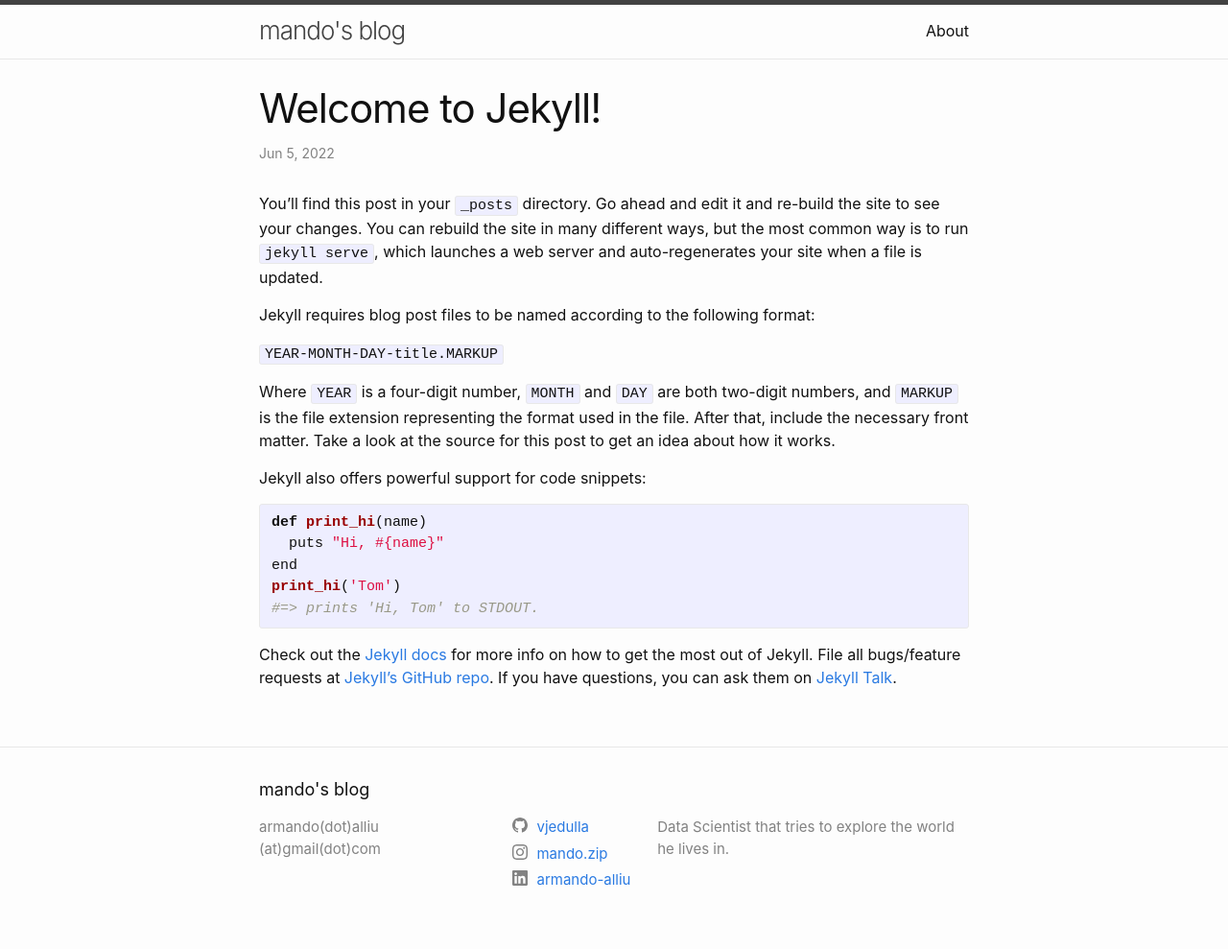
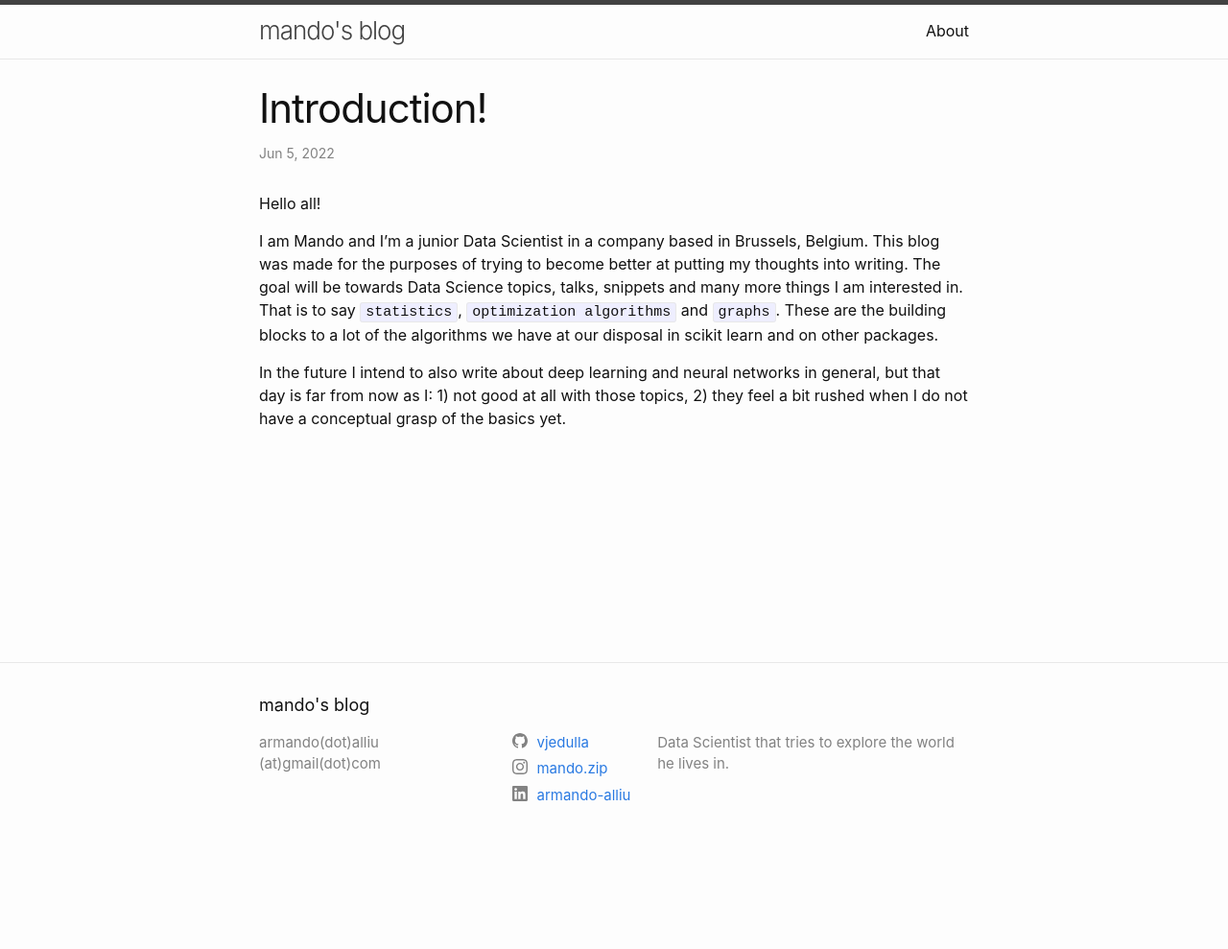
Before and after one commit to vjedulla/vjedulla.github.io, a Jekyll site: the page built from _posts/2022-06-11-welcome-to-jekyll.markdown, in a window 1280 px wide. Shown: the whole page at 96% size. Built offline with Jekyll 4.4.1, drawn with Linux system fonts in a browser that asks for light colours; after the commit the page ends 900 px from its top, so only the background shows below that.

Commit message:
intro post

```diff
--- a/_posts/2022-06-11-welcome-to-jekyll.markdown
+++ b/_posts/2022-06-11-welcome-to-jekyll.markdown
@@ -1,12 +1,28 @@
 ---
 layout: post
-title:  "Welcome to Jekyll!"
+title:  Introduction!
 date:   2022-06-05
-categories: init
+categories: intro
 
 description: testing
 ---
-You’ll find this post in your `_posts` directory. Go ahead and edit it and re-build the site to see your changes. You can rebuild the site in many different ways, but the most common way is to run `jekyll serve`, which launches a web server and auto-regenerates your site when a file is updated.
+
+Hello all!
+
+I am Mando and I'm a junior Data Scientist in a company based in Brussels, Belgium. This blog was made for the purposes of trying to become better at
+putting my thoughts into writing. The goal will be towards Data Science topics, talks, snippets and many more things I am interested in.
+That is to say `statistics`, `optimization algorithms` and `graphs`. These are the building blocks to a lot of the algorithms we have at our disposal
+in scikit learn and on other packages.
+
+
+In the future I intend to also write about deep learning and neural networks in general, but that day is far from now as I: 1) not good at all with those
+topics, 2) they feel a bit rushed when I do not have a conceptual grasp of the basics yet.
+
+
+
+
+
+<!-- You’ll find this post in your `_posts` directory. Go ahead and edit it and re-build the site to see your changes. You can rebuild the site in many different ways, but the most common way is to run `jekyll serve`, which launches a web server and auto-regenerates your site when a file is updated.
 
 Jekyll requires blog post files to be named according to the following format:
 
@@ -28,4 +44,4 @@
 
 [jekyll-docs]: https://jekyllrb.com/docs/home
 [jekyll-gh]:   https://github.com/jekyll/jekyll
-[jekyll-talk]: https://talk.jekyllrb.com/
+[jekyll-talk]: https://talk.jekyllrb.com/ -->
```
